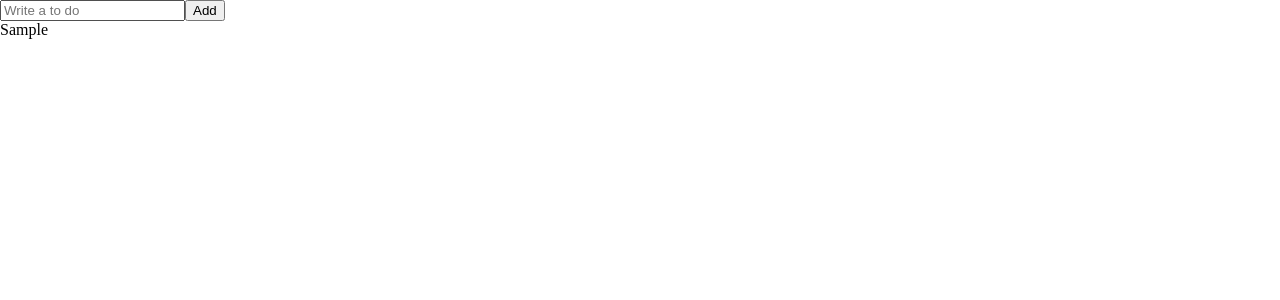
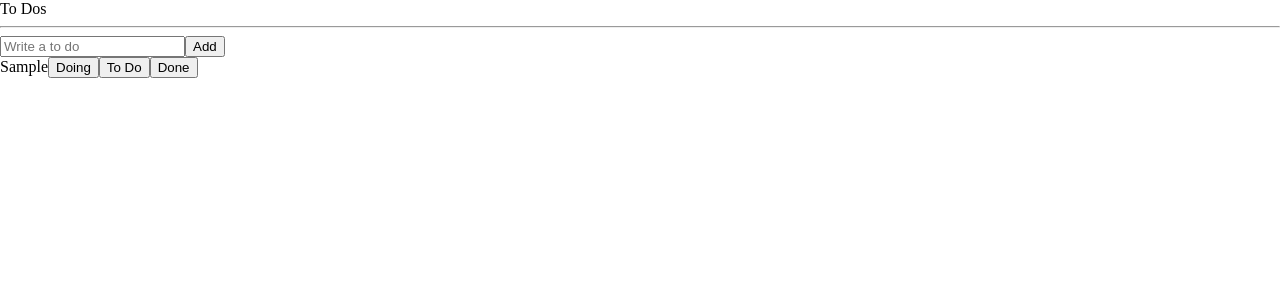
Before and after one commit to gamangee/todo-list, a React (Create React App) app: page / in a window 1280 px wide. Both pictures are taken after typing "Sample" into the empty fields and a click on the button "Add". Shown: the top 300 px of the page. Built offline with nearby package versions, Linux system fonts and the light colour scheme.

Commit message:
refactoring and separation of files

```diff
--- a/src/ToDoList.tsx
+++ b/src/ToDoList.tsx
@@ -1,16 +1,8 @@
 import React from 'react';
-import { useForm } from 'react-hook-form';
-import { atom, useRecoilState } from 'recoil';
-
-interface IForm {
-  toDo: string;
-}
-
-interface IToDo {
-  id: number;
-  text: string;
-  category: 'TO_DO' | 'DOING' | 'DONE';
-}
+import { atom, useRecoilValue } from 'recoil';
+import CreateToDo from './components/CreateToDo';
+import ToDo from './components/ToDo';
+import { IToDo } from './recoil/atoms';
 
 const toDoState = atom<IToDo[]>({
   key: 'toDo',
@@ -18,33 +10,18 @@ const toDoState = atom<IToDo[]>({
 });
 
 export default function ToDoList() {
-  const [toDos, setToDos] = useRecoilState(toDoState);
-
-  const { register, handleSubmit, setValue } = useForm<IForm>();
-
-  const handleValid = ({ toDo }: IForm) => {
-    setToDos((oldTodos) => [
-      { id: Date.now(), text: toDo, category: 'TO_DO' },
-      ...oldTodos,
-    ]);
-    setValue('toDo', '');
-  };
+  const toDos = useRecoilValue(toDoState);
 
   return (
     <div>
-      <form onSubmit={handleSubmit(handleValid)}>
-        <input
-          {...register('toDo', { required: 'Please write a To Do' })}
-          type='text'
-          placeholder='Write a to do'
-        />
-        <button>Add</button>
-        <ul>
-          {toDos.map((toDo) => (
-            <li key={toDo.id}>{toDo.text}</li>
-          ))}
-        </ul>
-      </form>
+      <h1>To Dos</h1>
+      <hr />
+      <CreateToDo />
+      <ul>
+        {toDos.map((toDo) => (
+          <ToDo key={toDo.id} {...toDo} />
+        ))}
+      </ul>
     </div>
   );
 }
--- /dev/null
+++ b/src/components/CreateToDo.tsx
@@ -0,0 +1,31 @@
+import React from 'react';
+import { useForm } from 'react-hook-form';
+import { useSetRecoilState } from 'recoil';
+import { toDoState } from '../recoil/atoms';
+
+interface IForm {
+  toDo: string;
+}
+
+export default function CreateToDo() {
+  const setToDos = useSetRecoilState(toDoState);
+  const { register, handleSubmit, setValue } = useForm<IForm>();
+  const handleValid = ({ toDo }: IForm) => {
+    setToDos((oldToDos) => [
+      { text: toDo, id: Date.now(), category: 'TO_DO' },
+      ...oldToDos,
+    ]);
+    setValue('toDo', '');
+  };
+  return (
+    <form onSubmit={handleSubmit(handleValid)}>
+      <input
+        {...register('toDo', {
+          required: 'Please write a To Do',
+        })}
+        placeholder='Write a to do'
+      />
+      <button>Add</button>
+    </form>
+  );
+}
--- /dev/null
+++ b/src/components/ToDo.tsx
@@ -0,0 +1,13 @@
+import React from 'react';
+import { IToDo } from '../recoil/atoms';
+
+export default function ToDo({ text }: IToDo) {
+  return (
+    <li>
+      <span>{text}</span>
+      <button>Doing</button>
+      <button>To Do</button>
+      <button>Done</button>
+    </li>
+  );
+}
--- /dev/null
+++ b/src/recoil/atoms.tsx
@@ -0,0 +1,12 @@
+import { atom } from 'recoil';
+
+export interface IToDo {
+  text: string;
+  id: number;
+  category: 'TO_DO' | 'DOING' | 'DONE';
+}
+
+export const toDoState = atom<IToDo[]>({
+  key: 'toDo',
+  default: [],
+});
```
